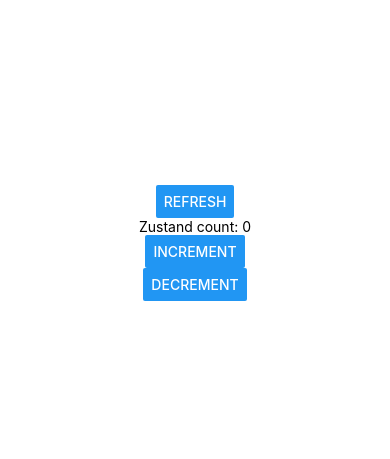
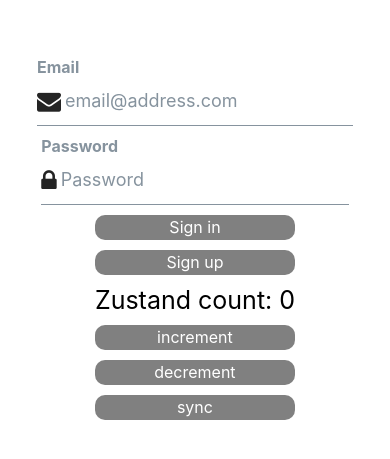
Before and after one commit to AntoineDujar/Ledger, a React Native app: screen / in a window 390 px wide. Shown: the part 179-638 px from the top of the page. Built offline with nearby package versions, Linux system fonts and the light colour scheme; no server answers; the database is empty.

Commit message:
git login, email login, refactor code

```diff
--- a/App.tsx
+++ b/App.tsx
@@ -1,70 +1,29 @@
-import { StatusBar } from "expo-status-bar";
 import { StyleSheet, Text, View } from "react-native";
-import { userCounterStore } from "./store";
-import { Button } from "react-native";
+import { useState, useEffect } from "react";
 import { supabase } from "./supabase";
-import { useEffect } from "react";
+import { Session } from "@supabase/supabase-js";
+import Auth from "./Auth";
+import Counter from "./Counter";
 
 export default function App() {
-  const count = userCounterStore((state) => state.count);
-  const increment = userCounterStore((state) => state.increment);
-  const decrement = userCounterStore((state) => state.decrement);
-
-  const sync = async () => {
-    const { data, error } = await supabase
-      .from("counter")
-      .select()
-      .eq("id", "1");
-
-    if (data) {
-      console.log(data[0].counter);
-      userCounterStore.setState({ count: data[0].counter });
-    }
-
-    if (error) {
-      console.log("device is offline");
-      console.log("sync error:", error);
-    }
-  };
-
-  const insertSync = async () => {
-    const { error } = await supabase
-      .from("counter")
-      .update({ counter: userCounterStore.getState().count })
-      .eq("id", 1);
-
-    if (error) {
-      console.log("device is offline");
-      console.log("sync error:", error);
-    }
-  };
-
-  const incrementSync = async () => {
-    increment();
-    await insertSync();
-    console.log(userCounterStore.getState().count);
-  };
-
-  const decrementSync = async () => {
-    decrement();
-    await insertSync();
-    console.log(userCounterStore.getState().count);
-  };
+  const [session, setSession] = useState<Session | null>(null);
 
   useEffect(() => {
-    sync();
+    supabase.auth.getSession().then(({ data: { session } }) => {
+      console.log("get session: ", session);
+      setSession(session);
+    });
+
+    supabase.auth.onAuthStateChange((_event, session) => {
+      console.log("on auth change: ", session);
+      setSession(session);
+    });
   }, []);
-
-  // setInterval(sync, 5000);
 
   return (
     <View style={styles.container}>
-      <Button title="refresh" onPress={sync}></Button>
-      <Text>Zustand count: {count}</Text>
-      <Button title="increment" onPress={incrementSync}></Button>
-      <Button title="decrement" onPress={decrementSync}></Button>
-      {/* <Button title="insertSync" onPress={insertSync}></Button> */}
-      <StatusBar style="auto" />
+      <Auth />
+      <Counter />
     </View>
   );
 }
--- /dev/null
+++ b/Auth.tsx
@@ -0,0 +1,97 @@
+import React, { useState } from "react";
+import { Alert, StyleSheet, View, AppState } from "react-native";
+import { supabase } from "./supabase";
+import { Button, Input } from "react-native-elements";
+import MyButton from "./MyButton";
+
+// Tells Supabase Auth to continuously refresh the session automatically if
+// the app is in the foreground. When this is added, you will continue to receive
+// `onAuthStateChange` events with the `TOKEN_REFRESHED` or `SIGNED_OUT` event
+// if the user's session is terminated. This should only be registered once.
+AppState.addEventListener("change", (state) => {
+  if (state === "active") {
+    supabase.auth.startAutoRefresh();
+  } else {
+    supabase.auth.stopAutoRefresh();
+  }
+});
+
+export default function Auth() {
+  const [email, setEmail] = useState("");
+  const [password, setPassword] = useState("");
+  const [loading, setLoading] = useState(false);
+
+  async function signInWithEmail() {
+    setLoading(true);
+    const { error } = await supabase.auth.signInWithPassword({
+      email: email,
+      password: password,
+    });
+
+    if (error) Alert.alert(error.message);
+    setLoading(false);
+  }
+
+  async function signUpWithEmail() {
+    setLoading(true);
+    const {
+      data: { session },
+      error,
+    } = await supabase.auth.signUp({
+      email: email,
+      password: password,
+    });
+
+    if (error) Alert.alert(error.message);
+    if (!session)
+      Alert.alert("Please check your inbox for email verification!");
+    setLoading(false);
+  }
+
+  return (
+    <View style={styles.container}>
+      <View>
+        <Input
+          label="Email"
+          leftIcon={{ type: "font-awesome", name: "envelope" }}
+          onChangeText={(text) => setEmail(text)}
+          value={email}
+          placeholder="email@address.com"
+          autoCapitalize={"none"}
+        />
+      </View>
+      <View>
+        <Input
+          label="Password"
+          leftIcon={{ type: "font-awesome", name: "lock" }}
+          onChangeText={(text) => setPassword(text)}
+          value={password}
+          secureTextEntry={true}
+          placeholder="Password"
+          autoCapitalize={"none"}
+        />
+      </View>
+      <View>
+        <MyButton label="Sign in" onPress={() => signInWithEmail()} />
+      </View>
+      <View>
+        <MyButton label="Sign up" onPress={() => signUpWithEmail()} />
+      </View>
+    </View>
+  );
+}
+
+const styles = StyleSheet.create({
+  container: {
+    alignItems: "center",
+    justifyContent: "center",
+  },
+  verticallySpaced: {
+    paddingTop: 4,
+    paddingBottom: 4,
+    alignSelf: "stretch",
+  },
+  mt20: {
+    marginTop: 20,
+  },
+});
--- /dev/null
+++ b/Counter.tsx
@@ -0,0 +1,71 @@
+import { supabase } from "./supabase";
+import { StyleSheet, Text, View } from "react-native";
+import { userCounterStore } from "./store";
+import { useEffect } from "react";
+import MyButton from "./MyButton";
+
+export default function Counter() {
+  const count = userCounterStore((state) => state.count);
+  const increment = userCounterStore((state) => state.increment);
+  const decrement = userCounterStore((state) => state.decrement);
+
+  const sync = async () => {
+    const { data, error } = await supabase
+      .from("counter")
+      .select()
+      .eq("id", "1");
+
+    if (data) {
+      // console.log(data[0].counter);
+      userCounterStore.setState({ count: data[0].counter });
+    }
+
+    if (error) {
+      console.log("device is offline");
+      console.log("sync error:", error);
+    }
+  };
+
+  const insertSync = async () => {
+    const { error } = await supabase
+      .from("counter")
+      .update({ counter: userCounterStore.getState().count })
+      .eq("id", 1);
+
+    if (error) {
+      console.log("device is offline");
+      console.log("sync error:", error);
+    }
+  };
+
+  const incrementSync = async () => {
+    increment();
+    await insertSync();
+    console.log(userCounterStore.getState().count);
+  };
+
+  const decrementSync = async () => {
+    decrement();
+    await insertSync();
+    console.log(userCounterStore.getState().count);
+  };
+
+  useEffect(() => {
+    sync();
+  }, []);
+  return (
+    <View>
+      <Text style={styles.info}>Zustand count: {count}</Text>
+      <MyButton label="increment" onPress={incrementSync} />
+      <MyButton label="decrement" onPress={decrementSync} />
+      <MyButton label="sync" onPress={sync} />
+    </View>
+  );
+}
+
+const styles = StyleSheet.create({
+  info: {
+    marginBottom: 10,
+    fontSize: 25,
+  },
+});
--- /dev/null
+++ b/MyButton.tsx
@@ -0,0 +1,35 @@
+import React from "react";
+import { Pressable, Text, StyleSheet, PressableProps } from "react-native";
+
+interface ButtonProps extends PressableProps {
+  label: string;
+  onPress: () => void;
+}
+
+const MyButton: React.FC<ButtonProps> = ({ label, onPress, ...props }) => {
+  return (
+    <Pressable onPress={onPress} style={styles.button} {...props}>
+      <Text style={styles.buttonLabel}>{label}</Text>
+    </Pressable>
+  );
+};
+
+const styles = StyleSheet.create({
+  button: {
+    borderRadius: 10,
+    alignItems: "center",
+    justifyContent: "center",
+    flexDirection: "row",
+    backgroundColor: "grey",
+    width: 200,
+    height: 25,
+    marginBottom: 10,
+  },
+
+  buttonLabel: {
+    color: "white",
+    fontSize: 16,
+  },
+});
+
+export default MyButton;
--- a/package.json
+++ b/package.json
@@ -17,6 +17,7 @@
     "react": "18.2.0",
     "react-dom": "18.2.0",
     "react-native": "0.73.6",
+    "react-native-elements": "^3.4.3",
     "react-native-web": "~0.19.6",
     "zustand": "^4.5.2"
   },
--- a/supabase.ts
+++ b/supabase.ts
@@ -1,5 +1,7 @@
 import AsyncStorage from '@react-native-async-storage/async-storage'
 import { createClient } from '@supabase/supabase-js'
+import { AppState } from 'react-native'
+
 
 const supabaseUrl = process.env.EXPO_PUBLIC_SUPABASE_URL!
 const supabaseAnonKey = process.env.EXPO_PUBLIC_SUPABASE_ANON_KEY!
@@ -12,3 +14,11 @@ export const supabase = createClient(supabaseUrl, supabaseAnonKey, {
     detectSessionInUrl: false,
   },
 })
+
+AppState.addEventListener('change', (state) => {
+  if (state === 'active') {
+    supabase.auth.startAutoRefresh()
+  } else {
+    supabase.auth.stopAutoRefresh()
+  }
+})
```
Also changed, not shown: GitAuth.tsx (added, +25 -0 lines), 1 other file (tests, documents, lock files or other folders).
